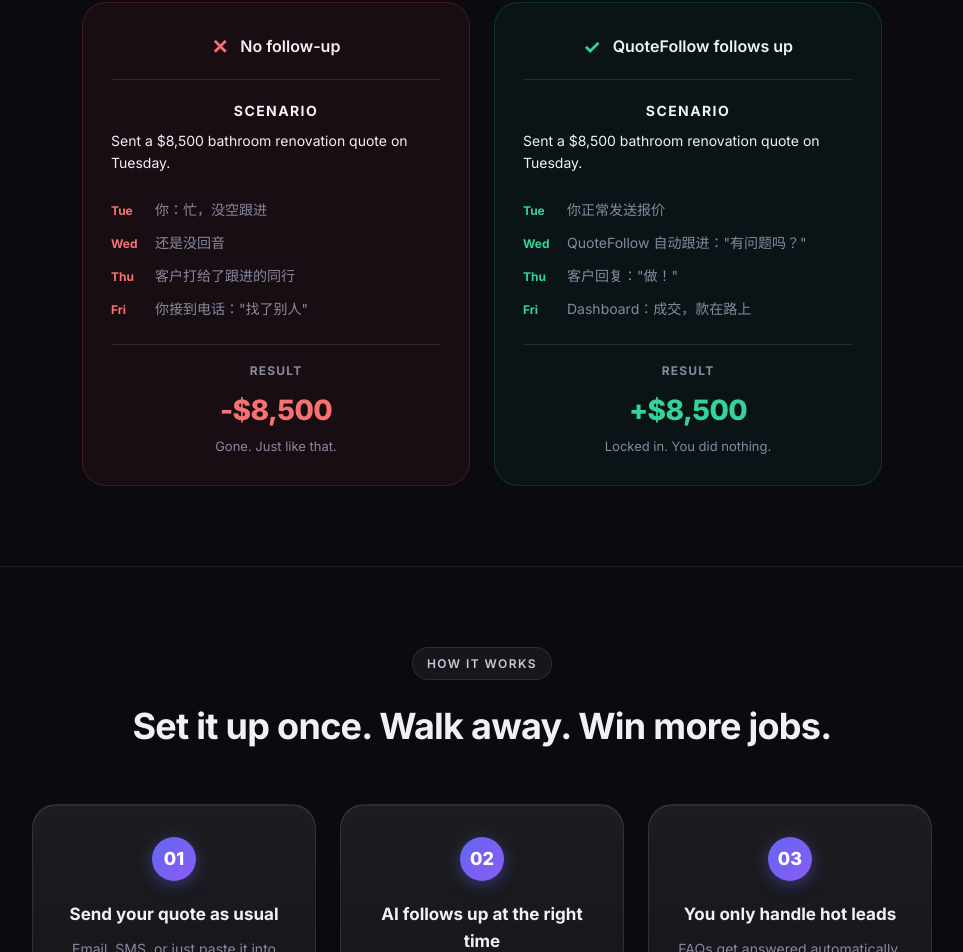
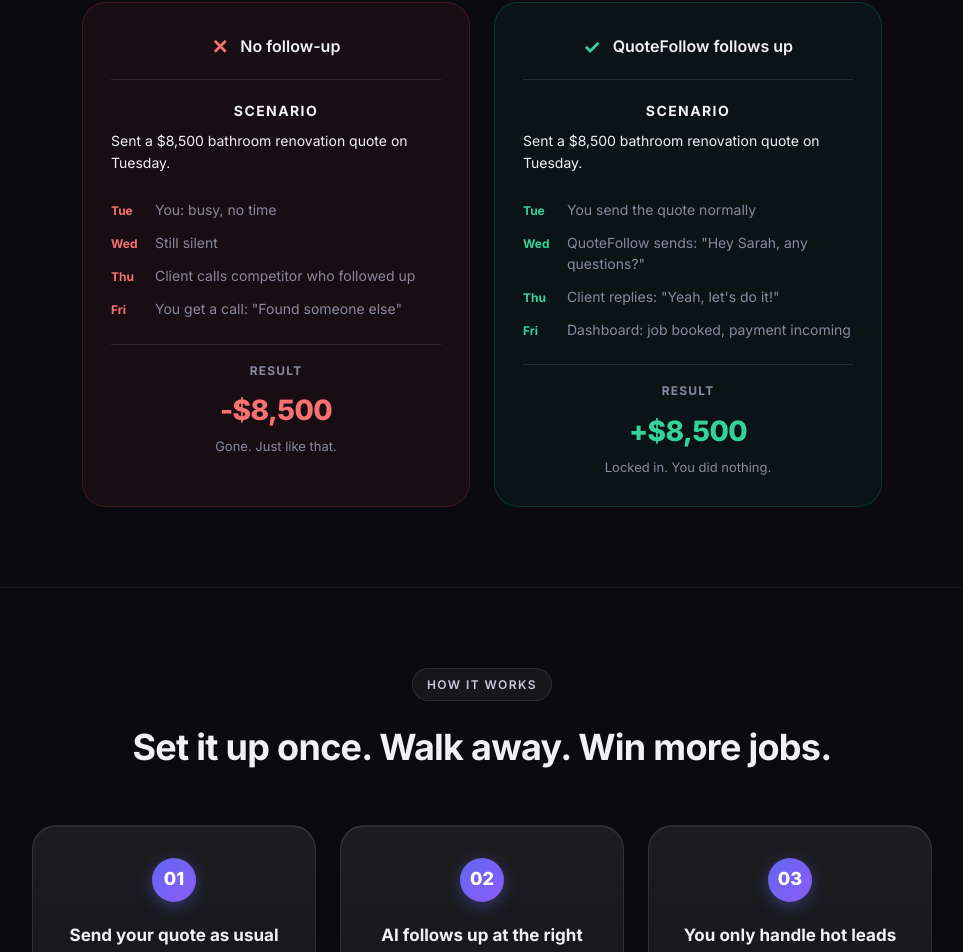
Before and after one commit to liuxiaohang666888/quotefollow, a Next.js app: page / in a window 1280 px wide. Shown: the part 1459-2411 px from the top of the page, without its empty margins (158-1121 px from the left). Built offline with nearby package versions, Linux system fonts and the light colour scheme; no server answers.

Commit message:
fix: revert timeline labels back to English (targeting international customers)

```diff
--- a/app/page.tsx
+++ b/app/page.tsx
@@ -125,19 +125,19 @@
             <div className="compare-timeline">
               <div className="timeline-day">
                 <span className="day-num">Tue</span>
-                <span className="day-label">你：忙，没空跟进</span>
+                <span className="day-label">You: busy, no time</span>
               </div>
               <div className="timeline-day">
                 <span className="day-num">Wed</span>
-                <span className="day-label">还是没回音</span>
+                <span className="day-label">Still silent</span>
               </div>
               <div className="timeline-day">
                 <span className="day-num">Thu</span>
-                <span className="day-label">客户打给了跟进的同行</span>
+                <span className="day-label">Client calls competitor who followed up</span>
               </div>
               <div className="timeline-day">
                 <span className="day-num">Fri</span>
-                <span className="day-label">你接到电话："找了别人"</span>
+                <span className="day-label">You get a call: "Found someone else"</span>
               </div>
             </div>
             <div className="compare-result">
@@ -158,19 +158,19 @@
             <div className="compare-timeline">
               <div className="timeline-day">
                 <span className="day-num">Tue</span>
-                <span className="day-label">你正常发送报价</span>
+                <span className="day-label">You send the quote normally</span>
               </div>
               <div className="timeline-day">
                 <span className="day-num">Wed</span>
-                <span className="day-label">QuoteFollow 自动跟进："有问题吗？"</span>
+                <span className="day-label">QuoteFollow sends: "Hey Sarah, any questions?"</span>
               </div>
               <div className="timeline-day">
                 <span className="day-num">Thu</span>
-                <span className="day-label">客户回复："做！"</span>
+                <span className="day-label">Client replies: "Yeah, let's do it!"</span>
               </div>
               <div className="timeline-day">
                 <span className="day-num">Fri</span>
-                <span className="day-label">Dashboard：成交，款在路上</span>
+                <span className="day-label">Dashboard: job booked, payment incoming</span>
               </div>
             </div>
             <div className="compare-result">
```
